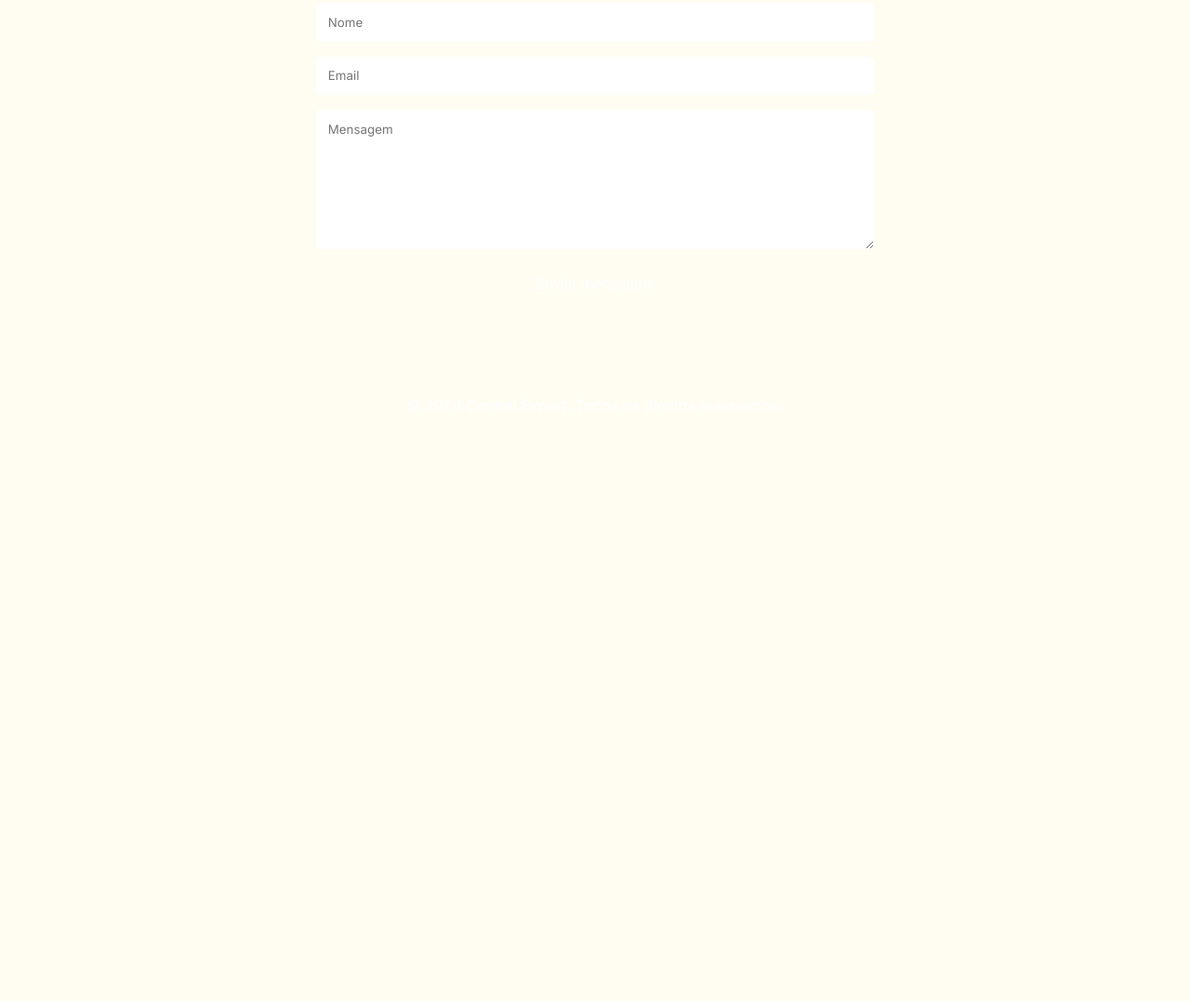
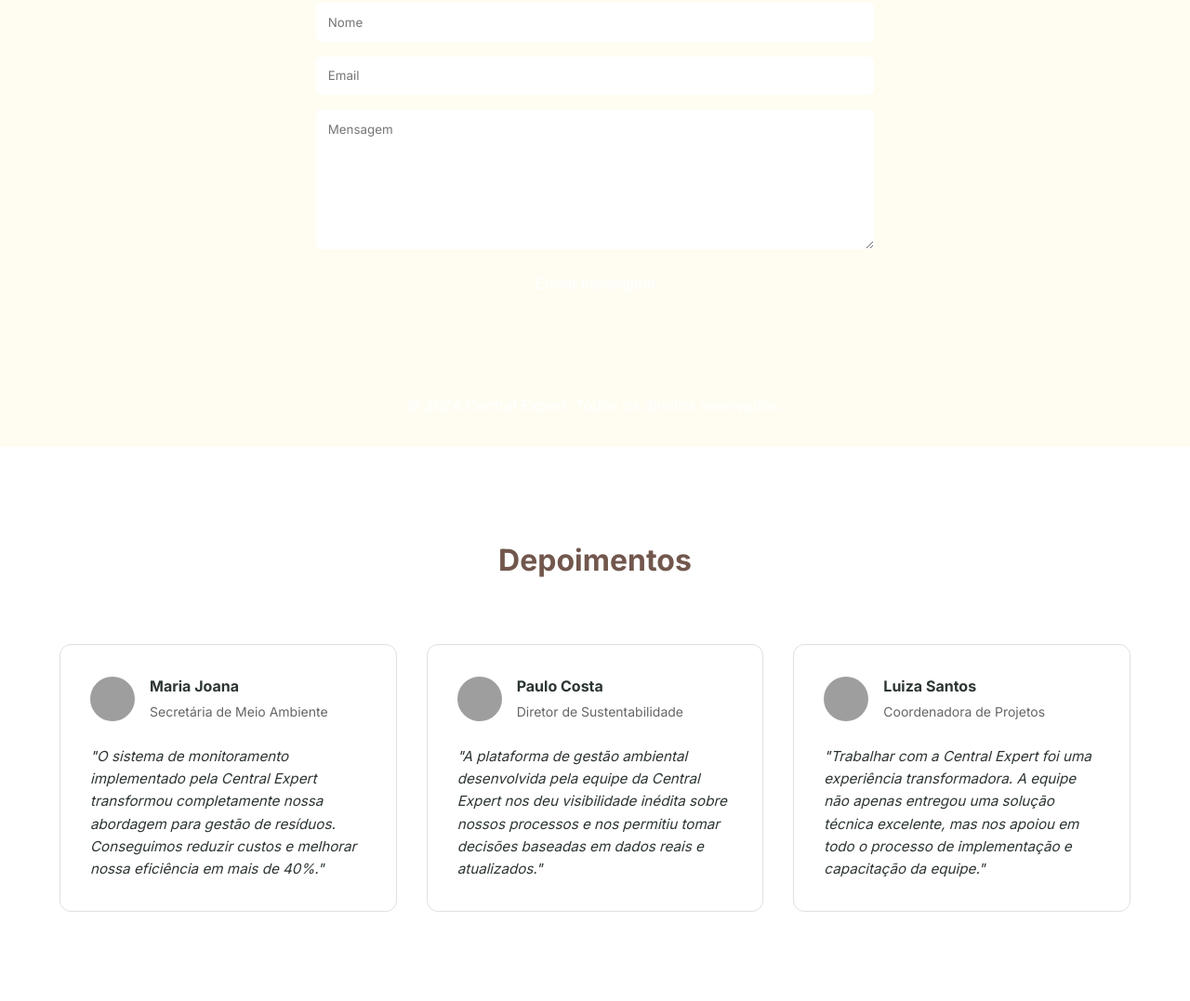
Before and after one commit to niltonfelipe/site, a plain HTML site: page index.html in a window 1280 px wide. Shown: the part 4411-5488 px from the top of the page at 93% size. Before the commit the page ends 4892 px from the top, so only its background shows below. Drawn offline with Linux system fonts and the light colour scheme; grey boxes are pictures that could not be loaded.

Commit message:
Assistant checkpoint: Add testimonials section with styling
Assistant generated file changes:
- index.html: Add testimonials section
- style.css: Add testimonials styles

---

User prompt:

Insira a seção "Depoimentos", exatamente igual como está na imagem.

Replit-Commit-Author: Assistant
Replit-Commit-Session-Id: ad9f92f8-acb6-47ac-81bd-fcaf033390c2

```diff
--- a/index.html
+++ b/index.html
@@ -217,3 +217,42 @@
   <script src="script.js"></script>
 </body>
 </html>
+
+
+    <section class="testimonials">
+      <h2>Depoimentos</h2>
+      <div class="testimonials-grid">
+        <div class="testimonial-card">
+          <div class="testimonial-header">
+            <img src="https://i.pravatar.cc/60?img=47" alt="Maria Joana" class="testimonial-avatar">
+            <div class="testimonial-author">
+              <h4>Maria Joana</h4>
+              <p>Secretária de Meio Ambiente</p>
+            </div>
+          </div>
+          <p class="testimonial-text">"O sistema de monitoramento implementado pela Central Expert transformou completamente nossa abordagem para gestão de resíduos. Conseguimos reduzir custos e melhorar nossa eficiência em mais de 40%."</p>
+        </div>
+
+        <div class="testimonial-card">
+          <div class="testimonial-header">
+            <img src="https://i.pravatar.cc/60?img=53" alt="Paulo Costa" class="testimonial-avatar">
+            <div class="testimonial-author">
+              <h4>Paulo Costa</h4>
+              <p>Diretor de Sustentabilidade</p>
+            </div>
+          </div>
+          <p class="testimonial-text">"A plataforma de gestão ambiental desenvolvida pela equipe da Central Expert nos deu visibilidade inédita sobre nossos processos e nos permitiu tomar decisões baseadas em dados reais e atualizados."</p>
+        </div>
+
+        <div class="testimonial-card">
+          <div class="testimonial-header">
+            <img src="https://i.pravatar.cc/60?img=32" alt="Luiza Santos" class="testimonial-avatar">
+            <div class="testimonial-author">
+              <h4>Luiza Santos</h4>
+              <p>Coordenadora de Projetos</p>
+            </div>
+          </div>
+          <p class="testimonial-text">"Trabalhar com a Central Expert foi uma experiência transformadora. A equipe não apenas entregou uma solução técnica excelente, mas nos apoiou em todo o processo de implementação e capacitação da equipe."</p>
+        </div>
+      </div>
+    </section>
--- a/style.css
+++ b/style.css
@@ -544,3 +544,74 @@ footer {
     grid-template-columns: 1fr;
   }
 }
+
+.testimonials {
+  padding: 6rem 5%;
+  background: #fff;
+}
+
+.testimonials h2 {
+  text-align: center;
+  color: #72574D;
+  margin-bottom: 4rem;
+  font-size: 2rem;
+}
+
+.testimonials-grid {
+  display: grid;
+  grid-template-columns: repeat(3, 1fr);
+  gap: 2rem;
+  max-width: 1200px;
+  margin: 0 auto;
+}
+
+.testimonial-card {
+  background: #fff;
+  padding: 2rem;
+  border-radius: 12px;
+  border: 1px solid #E0E0E0;
+}
+
+.testimonial-header {
+  display: flex;
+  align-items: center;
+  gap: 1rem;
+  margin-bottom: 1.5rem;
+}
+
+.testimonial-avatar {
+  width: 48px;
+  height: 48px;
+  border-radius: 50%;
+  object-fit: cover;
+}
+
+.testimonial-author h4 {
+  color: #2C3532;
+  font-size: 1rem;
+  margin-bottom: 0.25rem;
+}
+
+.testimonial-author p {
+  color: #666;
+  font-size: 0.875rem;
+}
+
+.testimonial-text {
+  color: #2C3532;
+  font-size: 0.95rem;
+  line-height: 1.6;
+  font-style: italic;
+}
+
+@media (max-width: 992px) {
+  .testimonials-grid {
+    grid-template-columns: repeat(2, 1fr);
+  }
+}
+
+@media (max-width: 768px) {
+  .testimonials-grid {
+    grid-template-columns: 1fr;
+  }
+}
```
